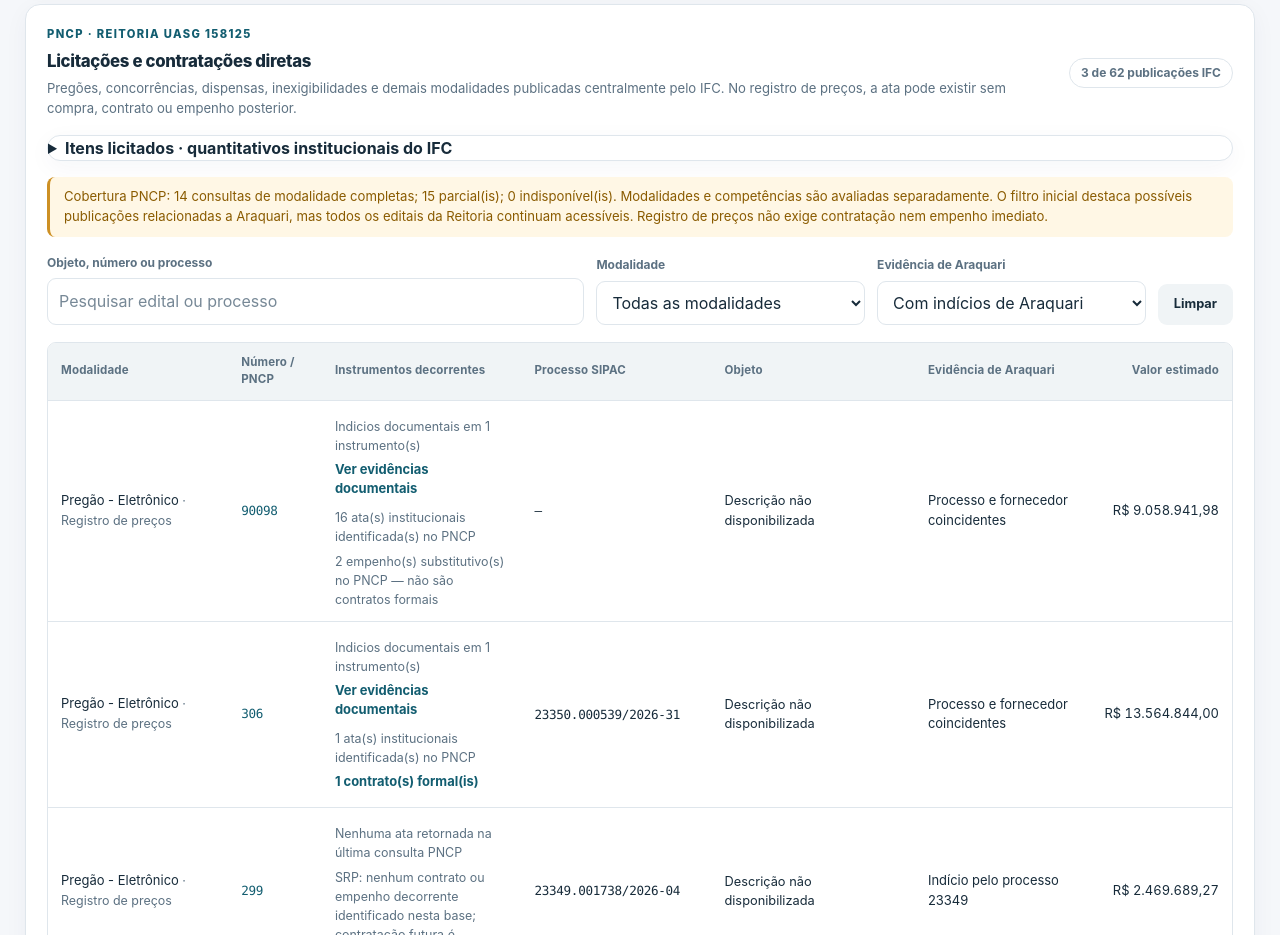
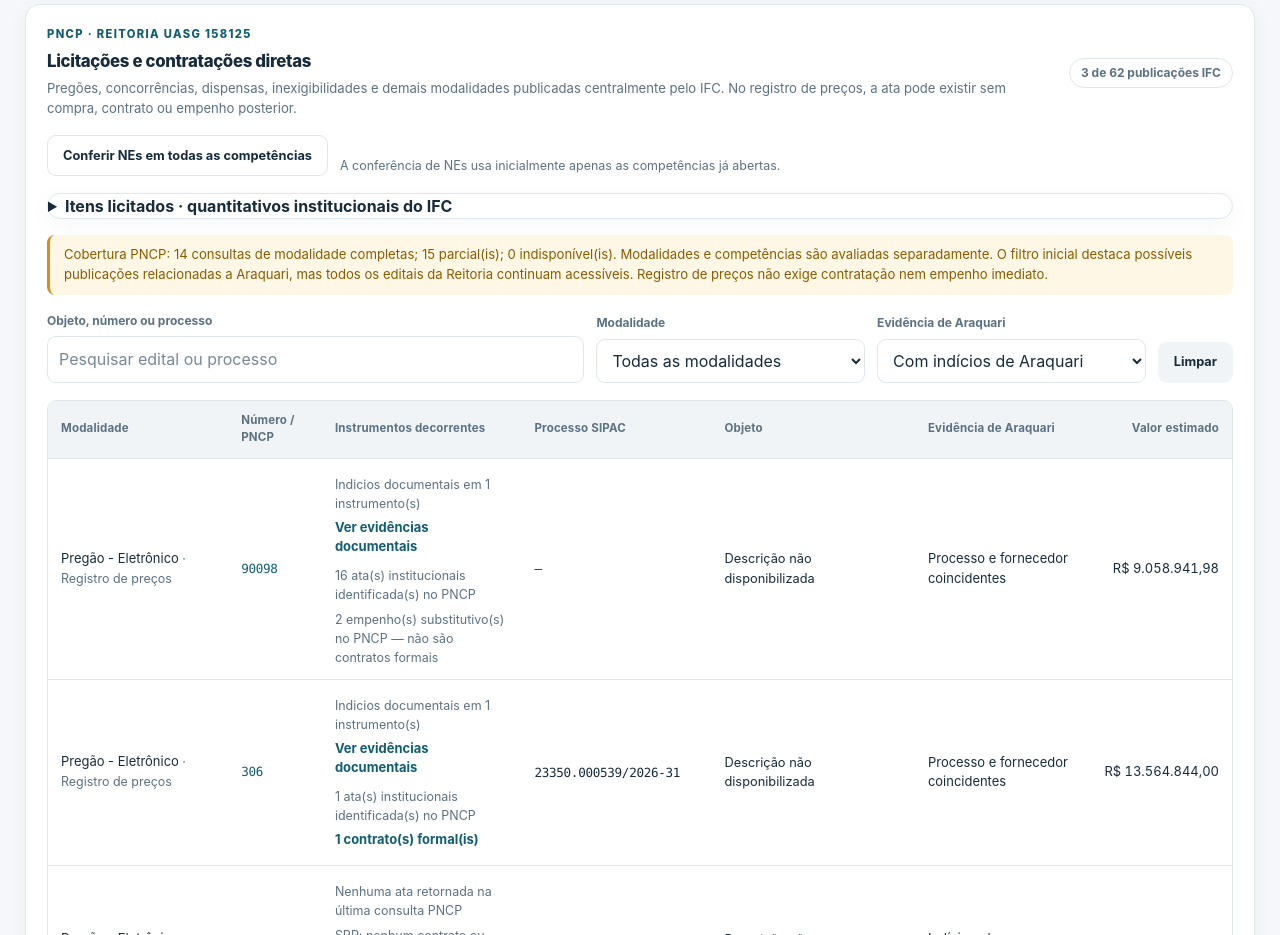
Before and after one commit to guimig/observatorio-despesas, a website with bundled scripts: page index.html in a window 1280 px wide. Shown: the part 3700-4635 px from the top of the page. Built offline with nearby package versions, Linux system fonts and the light colour scheme.

Commit message:
ux: controle explicito de conferencia historica de NEs

```diff
--- a/index.html
+++ b/index.html
@@ -166,6 +166,10 @@
         </div>
         <span class="pill pill-outline" id="notices-count">Aguardando consulta</span>
       </div>
+      <div class="filters" aria-label="Cobertura documental histórica">
+        <button type="button" id="historical-ne-load" class="button button-secondary">Conferir NEs em todas as competências</button>
+        <span id="historical-ne-status" class="small-muted" role="status" aria-live="polite">A conferência de NEs usa inicialmente apenas as competências já abertas.</span>
+      </div>
       <details id="tender-items-panel" class="panel" style="margin:1rem 0">
         <summary><strong>Itens licitados · quantitativos institucionais do IFC</strong></summary>
         <p class="helper">Quantidades previstas na licitação, não registradas na ata, não disponíveis para contratação e não reservadas a Araquari. Cobertura incremental; ausência de itens não significa ausência na licitação.</p>
```
